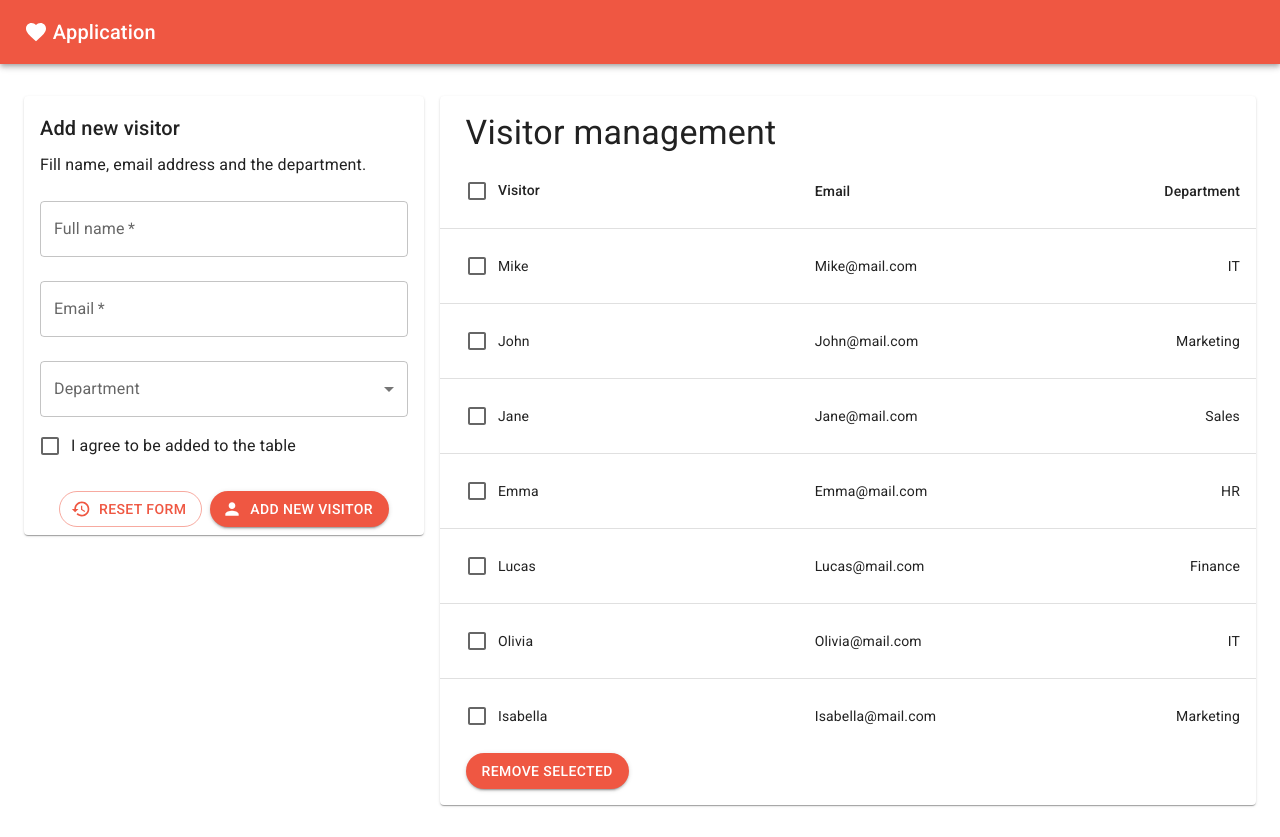
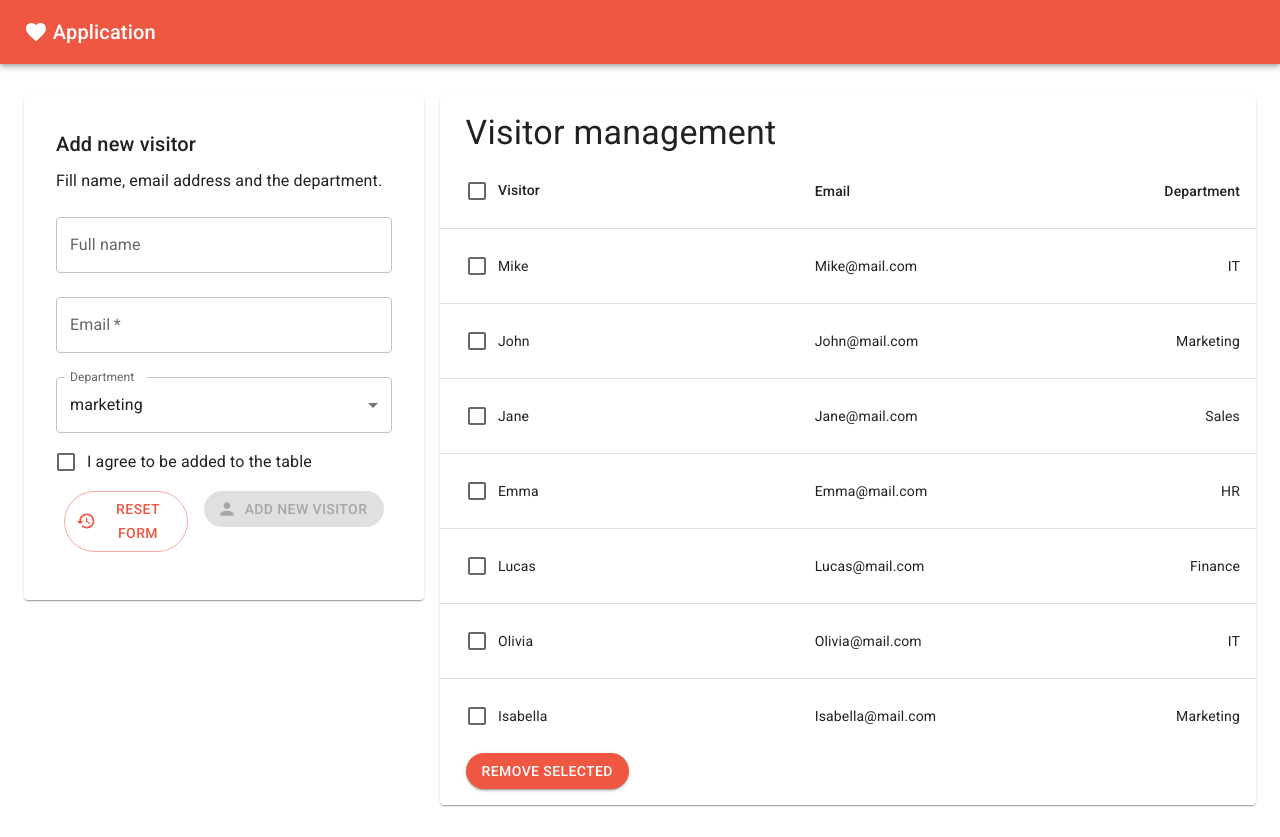
Before and after one commit to iamMikeLe/awesome-guestbook, a React (Vite) app: page / in a window 1280 px wide. Built offline with nearby package versions, Linux system fonts and the light colour scheme.

Commit message:
Refactor AddVisitor component + form handling

```diff
--- a/src/pages/Homepage/layout/AddVisitor.tsx
+++ b/src/pages/Homepage/layout/AddVisitor.tsx
@@ -1,32 +1,10 @@
-import PersonIcon from "@mui/icons-material/Person";
-import RestoreIcon from "@mui/icons-material/Restore";
-import Box from "@mui/material/Box";
-import Button from "@mui/material/Button";
-import Card from "@mui/material/Card";
-import CardActions from "@mui/material/CardActions";
-import CardContent from "@mui/material/CardContent";
-import Checkbox from "@mui/material/Checkbox";
-import FormControl from "@mui/material/FormControl";
-import FormControlLabel from "@mui/material/FormControlLabel";
-import Grid from "@mui/material/Grid";
-import InputLabel from "@mui/material/InputLabel";
-import MenuItem from "@mui/material/MenuItem";
-import Select, { SelectChangeEvent } from "@mui/material/Select";
-import TextField from "@mui/material/TextField";
-import Typography from "@mui/material/Typography";
-
-import * as React from "react";
+import AddVisitorForm from "@/pages/Homepage/layout/AddVisitorForm";
+import { Card, CardContent, Grid, Typography } from "@mui/material";
 
 export default function AddNewVisitor() {
-  const [age, setAge] = React.useState("");
-
-  const handleChange = (event: SelectChangeEvent) => {
-    setAge(event.target.value as string);
-  };
-
   return (
     <Grid item xs={12} md={4}>
-      <Card sx={{ minWidth: 275 }}>
+      <Card sx={{ minWidth: 275, padding: "16px" }}>
         <CardContent>
           <Typography variant="h6" gutterBottom>
             Add new visitor
@@ -34,75 +12,8 @@ export default function AddNewVisitor() {
           <Typography variant="subtitle1" gutterBottom>
             Fill name, email address and the department.
           </Typography>
-          <Box component="form" noValidate autoComplete="off">
-            <TextField
-              fullWidth
-              required
-              id="outlined-required"
-              label="Full name"
-              margin="normal"
-            />
-            <TextField
-              fullWidth
-              required
-              id="outlined-required-email"
-              label="Email"
-              type="email"
-              margin="normal"
-            />
-
-            <FormControl
-              fullWidth
-              sx={{
-                marginTop: "16px",
-                marginBottom: "8px",
-              }}
-            >
-              <InputLabel id="department-select-label">Department</InputLabel>
-              <Select
-                labelId="department-select-label"
-                id="department-select"
-                value={age}
-                label="department"
-                required
-                onChange={handleChange}
-              >
-                <MenuItem value="marketing">marketing</MenuItem>
-                <MenuItem value="IT">IT</MenuItem>
-                <MenuItem value="sales">sales</MenuItem>
-                <MenuItem value="management">management</MenuItem>
-              </Select>
-            </FormControl>
-
-            <FormControlLabel
-              control={<Checkbox />}
-              label="I agree to be added to the table"
-            />
-          </Box>
+          <AddVisitorForm />
         </CardContent>
-        <CardActions
-          sx={{
-            display: "flex",
-            justifyContent: "center",
-          }}
-        >
-          <Button
-            size="medium"
-            variant="outlined"
-            color="primary"
-            startIcon={<RestoreIcon />}
-          >
-            Reset form
-          </Button>
-          <Button
-            size="medium"
-            color="primary"
-            variant="contained"
-            startIcon={<PersonIcon />}
-          >
-            Add New Visitor
-          </Button>
-        </CardActions>
       </Card>
     </Grid>
   );
--- /dev/null
+++ b/src/pages/Homepage/layout/AddVisitorForm.tsx
@@ -0,0 +1,142 @@
+import PersonIcon from "@mui/icons-material/Person";
+import RestoreIcon from "@mui/icons-material/Restore";
+import {
+  Box,
+  Button,
+  CardActions,
+  Checkbox,
+  FormControl,
+  FormControlLabel,
+  Grid,
+  InputLabel,
+  MenuItem,
+  Select,
+  TextField,
+} from "@mui/material";
+import { FormEvent, useRef, useState } from "react";
+
+const departments = ["marketing", "IT", "sales", "management"];
+
+type FormData = {
+  fullname: FormDataEntryValue | null;
+  email: FormDataEntryValue | null;
+  department: FormDataEntryValue | null;
+};
+
+export default function AddVisitorForm() {
+  const formRef = useRef<HTMLFormElement | null>(null);
+  const [checkboxValue, setCheckboxValue] = useState<boolean>(false);
+  const [selectValue, setSelectValue] = useState<string>(departments[0]);
+
+  function handleSubmit(event: FormEvent<HTMLFormElement>) {
+    event.preventDefault();
+    const formData = new FormData(event.currentTarget);
+    const data: FormData = {
+      fullname: formData.get("fullname"),
+      email: formData.get("email"),
+      department: formData.get("department"),
+    };
+
+    //TODO: store data in global store
+    console.log(data);
+  }
+
+  function handleFormReset() {
+    setSelectValue(departments[0]);
+    setCheckboxValue(false);
+    formRef.current?.reset();
+  }
+
+  return (
+    <Box
+      component="form"
+      autoComplete="off"
+      ref={formRef}
+      onSubmit={handleSubmit}
+    >
+      <TextField
+        fullWidth
+        id="outlined-required"
+        label="Full name"
+        name="fullname"
+        margin="normal"
+      />
+      <TextField
+        fullWidth
+        required
+        id="outlined-required-email"
+        label="Email"
+        name="email"
+        type="email"
+        margin="normal"
+      />
+
+      <FormControl
+        fullWidth
+        sx={{
+          marginTop: "16px",
+          marginBottom: "8px",
+        }}
+      >
+        <InputLabel id="department-select-label">Department</InputLabel>
+        <Select
+          labelId="department-select-label"
+          id="department-select"
+          name="department"
+          defaultValue="marketing"
+          label="department"
+          required
+          value={selectValue}
+          onChange={(e) => setSelectValue(e.target.value)}
+        >
+          {departments.map((department) => (
+            <MenuItem key={department} value={department}>
+              {department}
+            </MenuItem>
+          ))}
+        </Select>
+      </FormControl>
+
+      <FormControlLabel
+        control={
+          <Checkbox
+            checked={checkboxValue}
+            onChange={(e) => setCheckboxValue(e.target.checked)}
+          />
+        }
+        label="I agree to be added to the table"
+        name="isAgreementChecked"
+      />
+      <CardActions>
+        <Grid container spacing={2}>
+          <Grid item xs={12} md={5}>
+            <Button
+              size="medium"
+              variant="outlined"
+              color="primary"
+              type="submit"
+              onClick={handleFormReset}
+              startIcon={<RestoreIcon />}
+              fullWidth
+            >
+              Reset form
+            </Button>
+          </Grid>
+          <Grid item xs={12} md={7}>
+            <Button
+              size="medium"
+              color="primary"
+              variant="contained"
+              type="submit"
+              startIcon={<PersonIcon />}
+              disabled={!checkboxValue}
+              fullWidth
+            >
+              Add New Visitor
+            </Button>
+          </Grid>
+        </Grid>
+      </CardActions>
+    </Box>
+  );
+}
```
